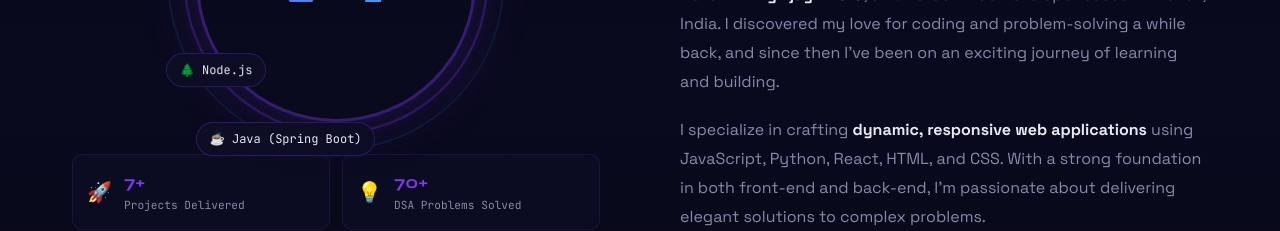
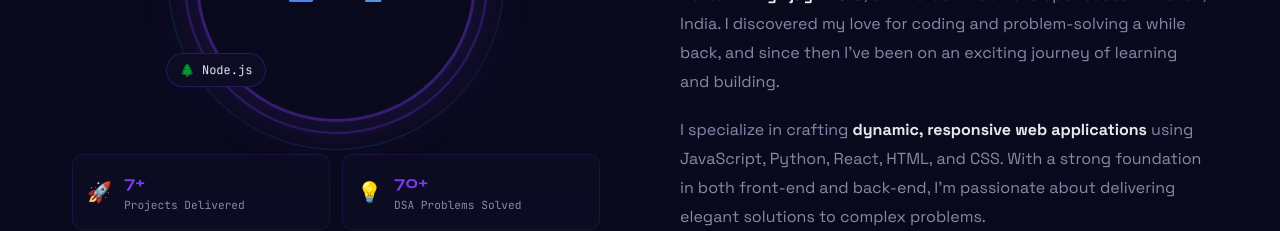
Before and after one commit to Digvijay-Bhota/Developer-Portfolio, a React (Create React App) app: page / in a window 1280 px wide. Shown: the part 1360-1591 px from the top of the page. Built offline with nearby package versions, Linux system fonts and the light colour scheme.

Commit message:
Remove Tailwind CSS and Java badges from About
Removed Tailwind CSS and Java (Spring Boot) badges from the About component.

```diff
--- a/src/components/About.js
+++ b/src/components/About.js
@@ -44,8 +44,6 @@ export default function About() {
               {/* Floating badges */}
               <div className="float-badge badge-react">⚛ React</div>
               <div className="float-badge badge-node">🌲 Node.js</div>
-              <div className="float-badge badge-tailwind CSS">🎨 Tailwind CSS</div>
-              <div className="float-badge badge-java (Spring Boot)">☕ Java (Spring Boot)</div>
               <div className="float-badge badge-gitHub">🐙 GitHub</div>
             </div>
 
```
